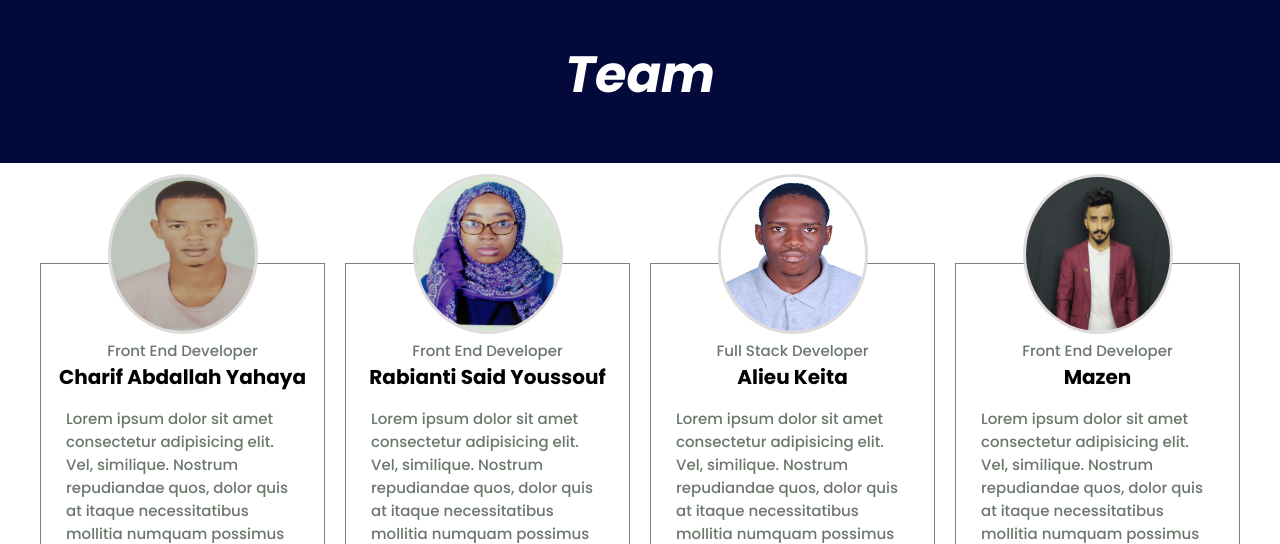
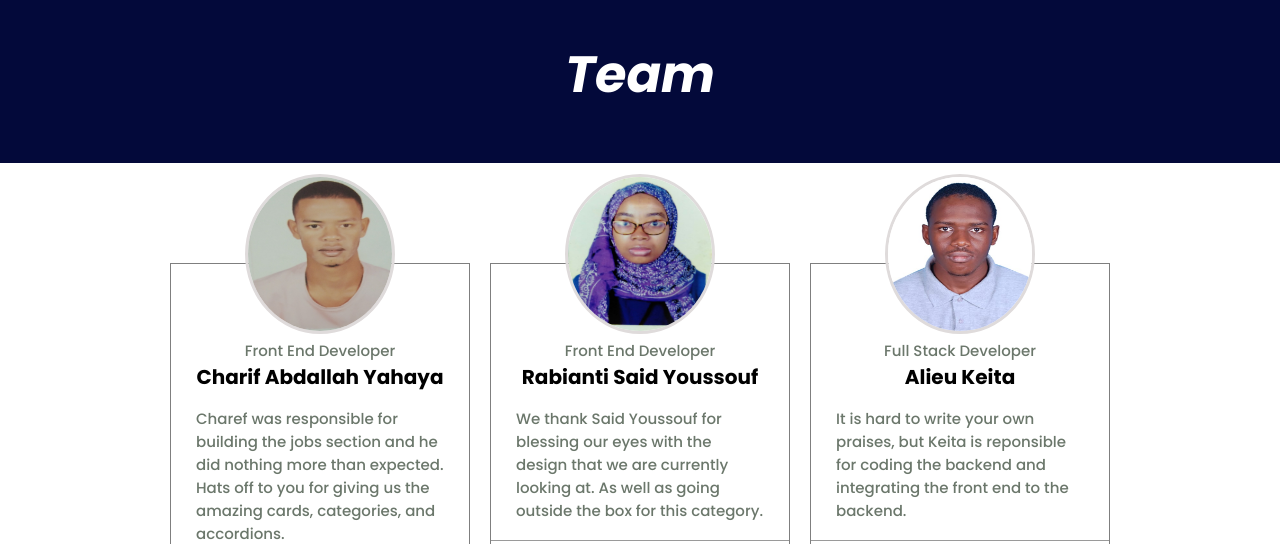
Before and after one commit to elsalvacion/jobs-backend, a website: page public/team.html in a window 1280 px wide. Shown: the part 59-603 px from the top of the page. Drawn offline with Linux system fonts and the light colour scheme; files whose address does not match are found by name.

```diff
--- a/public/css/style.css
+++ b/public/css/style.css
@@ -226,12 +226,12 @@
   background-image: url(../images/about-fullscreen-1-1920x700.jpg);
   background-attachment: fixed;
 }
-.fristSection .caption .sectionRead h2 {
+/* .fristSection .caption .sectionRead h2 {
   margin-top: 0px;
   margin-bottom: 25px;
   font-size: 50px;
   max-width: 100%;
-}
+} */
 .fristSection .caption .sectionRead p {
   color: #fff;
   max-width: 100%;
--- a/public/css/team.css
+++ b/public/css/team.css
@@ -152,8 +152,9 @@
 
 .container .card-wrapper {
   display: flex;
-  flex-direction: row;
-  flex-wrap: nowrap;
+  width: auto;
+  justify-content: center;
+  flex-wrap: wrap;
 }
 
 .card-wrapper .card {
@@ -167,6 +168,7 @@
   border: 1px solid rgba(0, 0, 0, 0.5);
   transition: all 0.5s ease;
   -webkit-transition: all 0.5s ease;
+  margin-bottom: 100px;
 }
 
 .card-wrapper .card:hover {
--- a/public/team.html
+++ b/public/team.html
@@ -62,10 +62,7 @@
               <h4>Front End Developer</h4>
               <h1>Charif Abdallah Yahaya</h1>
               <p>
-                Lorem ipsum dolor sit amet consectetur adipisicing elit. Vel,
-                similique. Nostrum repudiandae quos, dolor quis at itaque
-                necessitatibus mollitia numquam possimus nulla dicta quas
-                eligendi velit sunt consequatur non molestias.
+                Charef was responsible for building the jobs section and he did nothing more than expected. Hats off to you for giving us the amazing cards, categories, and accordions.
               </p>
 
             </div>
@@ -98,10 +95,7 @@
               <h4>Front End Developer</h4>
               <h1>Rabianti Said Youssouf</h1>
               <p>
-                Lorem ipsum dolor sit amet consectetur adipisicing elit. Vel,
-                similique. Nostrum repudiandae quos, dolor quis at itaque
-                necessitatibus mollitia numquam possimus nulla dicta quas
-                eligendi velit sunt consequatur non molestias.
+                We thank Said Youssouf for blessing our eyes with the design that we are currently looking at. As well as going outside the box for this category.
               </p>
 
             </div>
@@ -134,10 +128,7 @@
               <h4>Full Stack Developer</h4>
               <h1>Alieu Keita</h1>
               <p>
-                Lorem ipsum dolor sit amet consectetur adipisicing elit. Vel,
-                similique. Nostrum repudiandae quos, dolor quis at itaque
-                necessitatibus mollitia numquam possimus nulla dicta quas
-                eligendi velit sunt consequatur non molestias.
+                It is hard to write your own praises, but Keita is reponsible for coding the backend and integrating the front end  to the backend.
               </p>
 
             </div>
@@ -170,10 +161,7 @@
               <h4>Front End Developer</h4>
               <h1>Mazen</h1>
               <p>
-                Lorem ipsum dolor sit amet consectetur adipisicing elit. Vel,
-                similique. Nostrum repudiandae quos, dolor quis at itaque
-                necessitatibus mollitia numquam possimus nulla dicta quas
-                eligendi velit sunt consequatur non molestias.
+               The man with the long name has his name shorten for once in his life with just five letters. However, he blessed us with a landing page that is well colored and styled and also making our visitors pleased.
               </p>
 
             </div>
```
